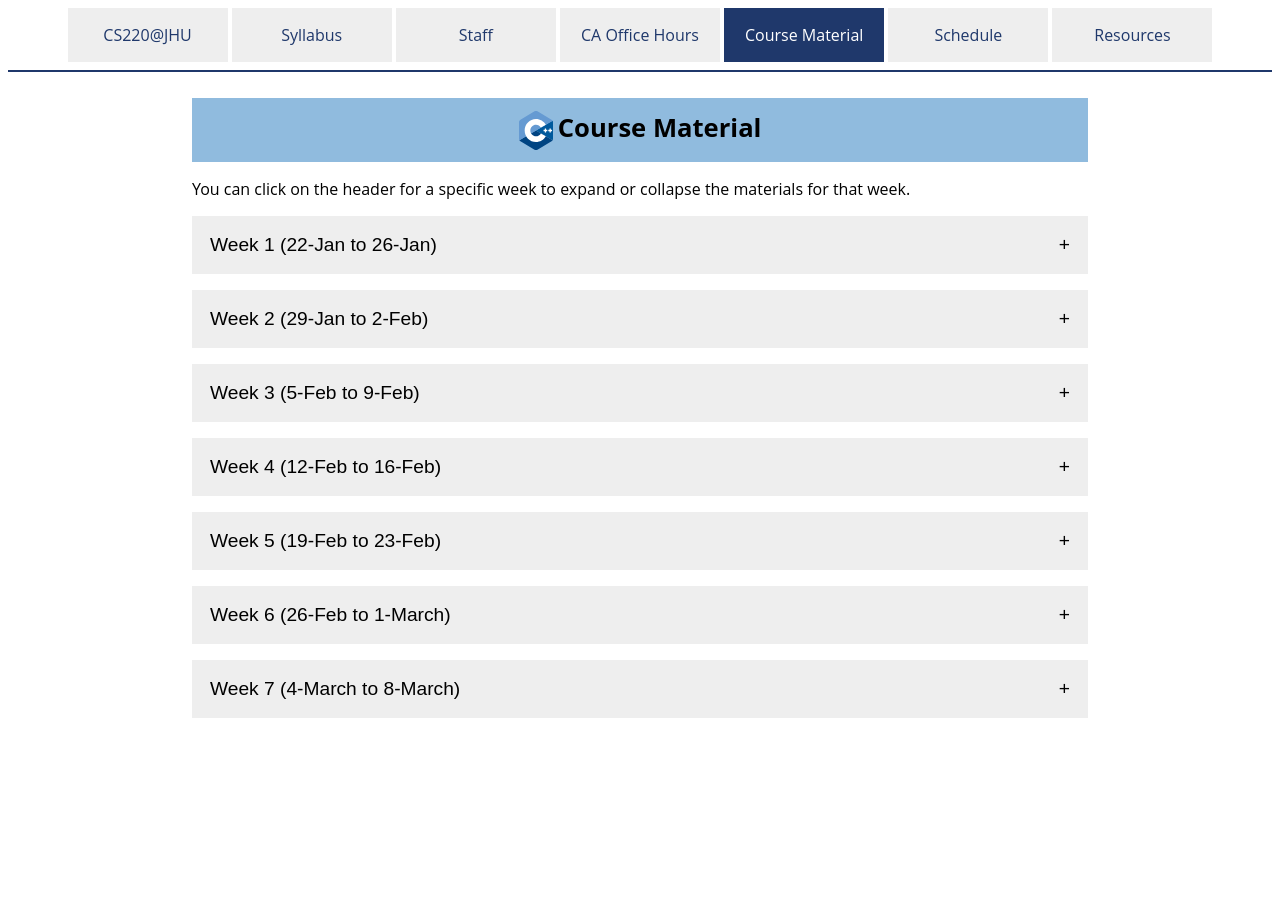
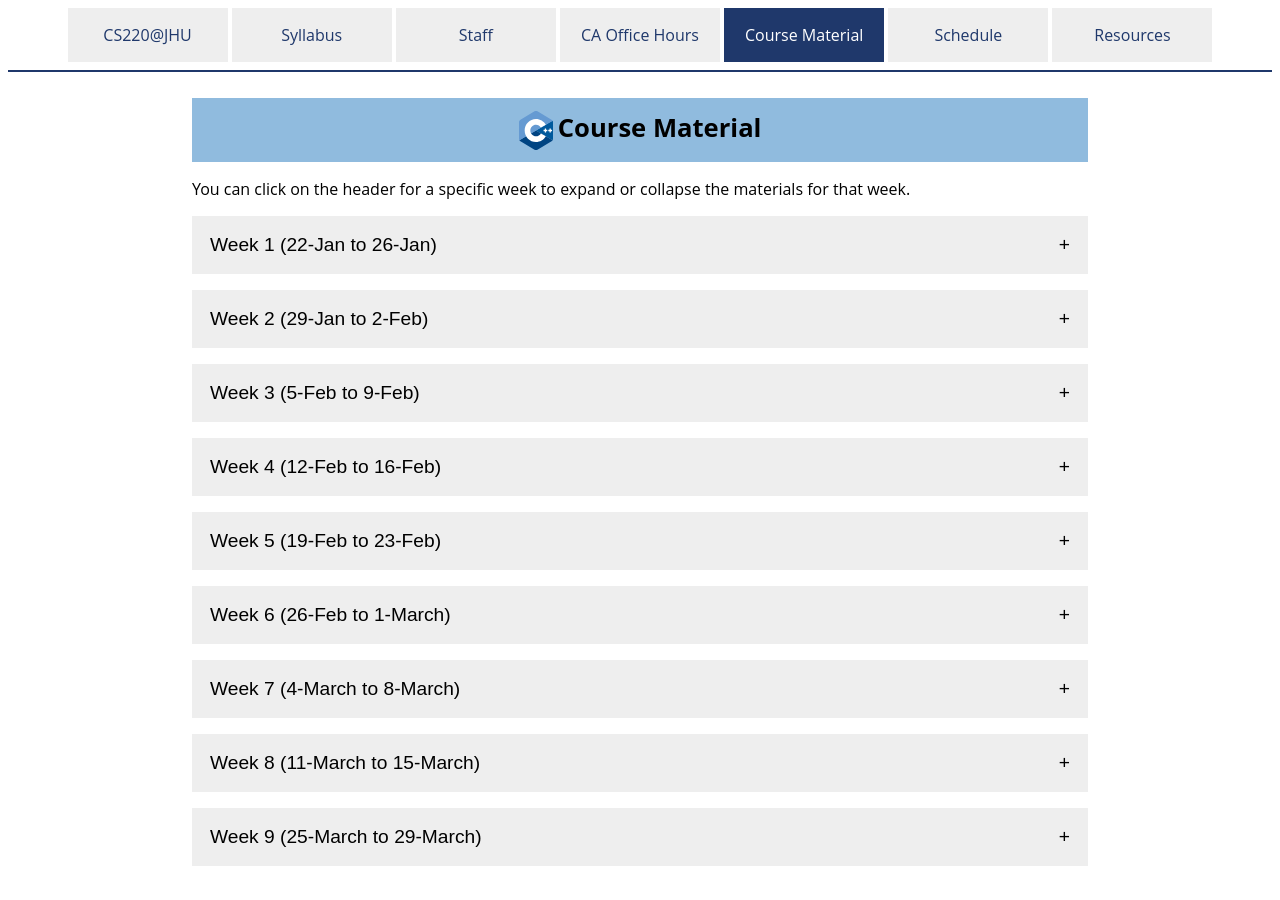
Before and after one commit to jhu-ip/cs220-f24, a Jekyll site: the page built from material.md, in a window 1280 px wide. Built offline with Jekyll 4.4.1, drawn with Linux system fonts in a browser that asks for light colours; some of the changed lines change nothing that is shown.

Commit message:
added week 8 and 9

```diff
--- a/material.md
+++ b/material.md
@@ -354,42 +354,41 @@ the materials for that week.
   </tbody>
 </table>
 </div>
-<!--
-<button type="button" id="week_8_toggle" class="week_control_button">Week 8 (16-Oct to 20-Oct)</button>
+<button type="button" id="week_8_toggle" class="week_control_button">Week 8 (11-March to 15-March)</button>
 <div id="week_8" class="collapsible">
 <table>
   <thead>
     <tr>
       <th></th>
-      <th>Day 21 (16-Oct)</th>
-      <th>Day 22 (18-Oct)</th>
-      <th>Fall Break (20-Oct)</th>
+      <th>Day 22 (11-March)</th>
+      <th>Day 23 (13-March)</th>
+      <th>Day 24 (15-March)</th>
     </tr>
   </thead>
   <tbody>
     <tr>
       <td>Videos</td>
-      <td>Midterm Exam</td>
       <td><a class='external' target='_blank' href='https://jh.hosted.panopto.com/Panopto/Pages/Viewer.aspx?id=2760c264-312d-49f2-9e43-ae2300279acb'>Introduction to C++</a><br><a class='external' target='_blank' href='https://jh.hosted.panopto.com/Panopto/Pages/Viewer.aspx?id=954ea030-61b3-482d-96e8-ae2300279a4f'>C++ Strings</a></td>
-      <td>Fall Break (no class)!</td>
+      <td><a class='external' target='_blank' href='https://jh.hosted.panopto.com/Panopto/Pages/Viewer.aspx?id=04905da6-f193-4a6e-9f3e-ae2300279736'>Introduction to STL and templates</a></td>
+      <td><a class='external' target='_blank' href='https://jh.hosted.panopto.com/Panopto/Pages/Viewer.aspx?id=c12342a6-6af3-4859-9da6-ae2300279661'>STL Containers - map, pair, and tuple</a><br><a class='external' target='_blank' href='https://jh.hosted.panopto.com/Panopto/Pages/Viewer.aspx?id=c08d312c-963d-485b-84bf-ae23002796be'>STL Algorithms</a></td>
     </tr>
     <tr>
       <td>Slides</td>
-      <td>Midterm Exam</td>
       <td><a href='slides/day22_intro_cpp.pdf'>Introduction to C++</a><br><a href='slides/day22_cpp_strings.pdf'>C++ Strings</a></td>
-      <td>N/A</td>
+      <td><a href='slides/day23_stl_templates.pdf'>Introduction to STL and templates</a></td>
+      <td><a href='slides/day24_more_stl_containers.pdf'>STL Containers - map, pair, and tuple</a><br><a href='slides/day24_stl_algorithms.pdf'>STL Algorithms</a></td>
     </tr>
     <tr>
       <td>Recap<br>Questions</td>
-      <td>N/A</td>
       <td><a href='questions/day22.html'>Day 22</a></td>
-      <td>N/A</td>
+      <td><a href='questions/day23.html'>Day 23</a></td>
+      <td><a href='questions/day24.html'>Day 24</a></td>
       </tr>
     <tr>
       <td>Exercise</td>
-      <td>N/A</td>
-      <td>Midtem Project</td>
-      <td>N/A</td>
+      <td>Midterm Project</td>
+      <td><a href='exercise/ex23.html'>Exercise 23</a></td>
+      <td><a href='exercise/ex24.html'>Exercise 24</a></td>
     </tr>
     <tr>
       <td>Additional<br>Resources</td>
@@ -400,42 +399,41 @@ the materials for that week.
   </tbody>
 </table>
 </div>
-
-<button type="button" id="week_9_toggle" class="week_control_button">Week 9 (23-Oct to 27-Oct)</button>
+<button type="button" id="week_9_toggle" class="week_control_button">Week 9 (25-March to 29-March)</button>
 <div id="week_9" class="collapsible">
 <table>
   <thead>
     <tr>
       <th></th>
-      <th>Day 23 (23-Oct)</th>
-      <th>Day 24 (25-Oct)</th>
-      <th>Day 25 (27-Oct)</th>
+      <th>Day 25 (25-March)</th>
+      <th>Day 26 (27-March)</th>
+      <th>Day 27 (29-March)</th>
     </tr>
   </thead>
   <tbody>
     <tr>
       <td>Videos</td>
-      <td><a class='external' target='_blank' href='https://jh.hosted.panopto.com/Panopto/Pages/Viewer.aspx?id=04905da6-f193-4a6e-9f3e-ae2300279736'>Introduction to STL and templates</a></td>
-      <td><a class='external' target='_blank' href='https://jh.hosted.panopto.com/Panopto/Pages/Viewer.aspx?id=c12342a6-6af3-4859-9da6-ae2300279661'>STL Containers - map, pair, and tuple</a><br><a class='external' target='_blank' href='https://jh.hosted.panopto.com/Panopto/Pages/Viewer.aspx?id=c08d312c-963d-485b-84bf-ae23002796be'>STL Algorithms</a></td>
       <td><a class='external' target='_blank' href='https://jh.hosted.panopto.com/Panopto/Pages/Viewer.aspx?id=f35cdf8e-80d0-4d88-b9e3-ae2300279562'>C++ I/O stream and stringstream</a><br><a class='external' target='_blank' href='https://jh.hosted.panopto.com/Panopto/Pages/Viewer.aspx?id=090adf84-0330-4c2f-9c73-ae230027a599'>Intro to Object Oriented Programming</a></td>
+      <td><a class='external' target='_blank' href='https://jh.hosted.panopto.com/Panopto/Pages/Viewer.aspx?id=4fcd7033-f754-429f-b55b-ae230027a516'>C++ Reference</a><br><a class='external' target='_blank' href='https://jh.hosted.panopto.com/Panopto/Pages/Viewer.aspx?id=d9978853-6c9b-4cc3-b62d-ae230027a4cc'>C++ Dynamic Memory Allocation</a></td>
+      <td><a class='external' target='_blank' href='https://jh.hosted.panopto.com/Panopto/Pages/Viewer.aspx?id=5a1a7afe-6165-4e33-9567-ae230027a431'>C++ Classes</a><br><a class='external' target='_blank' href='https://jh.hosted.panopto.com/Panopto/Pages/Viewer.aspx?id=0e485b33-028d-45e6-be18-ae230027a3d3'>Default Constructors</a></td>
     </tr>
     <tr>
       <td>Slides</td>
-      <td><a href='slides/day23_stl_templates.pdf'>Introduction to STL and templates</a></td>
-      <td><a href='slides/day24_more_stl_containers.pdf'>STL Containers - map, pair, and tuple</a><br><a href='slides/day24_stl_algorithms.pdf'>STL Algorithms</a></td>
       <td><a href='slides/day25_cpp_file_io_stringstream.pdf'>C++ I/O stream and stringstream</a><br><a href='slides/day25_intro_to_oo.pdf'>Intro to Object Oriented Programming</a></td>
+      <td><a href='slides/day26_cpp_reference.pdf'>References</a><br><a href='slides/day26_dynamic_memory_allocation.pdf'>Dynamic Memory Allocation</a></td>
+      <td><a href='slides/day27_cpp_classes.pdf'>C++ Classes</a><br><a href='slides/day27_default_constructor.pdf'>Default Constructors</a></td>
     </tr>
     <tr>
       <td>Recap<br>Questions</td>
-      <td><a href='questions/day23.html'>Day 23</a></td>
-      <td><a href='questions/day24.html'>Day 24</a></td>
       <td><a href='questions/day25.html'>Day 25</a></td>
+      <td><a href='questions/day26.html'>Day 26</a></td>
+      <td><a href='questions/day27.html'>Day 27</a></td>
     </tr>
     <tr>
       <td>Exercise</td>
-      <td><a href='exercise/ex23.html'>Exercise 23</a></td>
-      <td><a href='exercise/ex24.html'>Exercise 24</a></td>
       <td><a href='exercise/ex25.html'>Exercise 25</a></td>
+      <td><a href='exercise/ex26.html'>Exercise 26</a></td>
+      <td><a href='exercise/ex27.html'>Exercise 27</a></td>
     </tr>
     <tr>
       <td>Additional<br>Resources</td>
@@ -446,7 +444,7 @@ the materials for that week.
   </tbody>
 </table>
 </div>
-
+<!--
 <button type="button" id="week_10_toggle" class="week_control_button">Week 10 (30-Oct to 3-Nov)</button>
 <div id="week_10" class="collapsible">
 <table>
@@ -461,14 +459,10 @@ the materials for that week.
   <tbody>
     <tr>
       <td>Videos</td>
-      <td><a class='external' target='_blank' href='https://jh.hosted.panopto.com/Panopto/Pages/Viewer.aspx?id=4fcd7033-f754-429f-b55b-ae230027a516'>C++ Reference</a><br><a class='external' target='_blank' href='https://jh.hosted.panopto.com/Panopto/Pages/Viewer.aspx?id=d9978853-6c9b-4cc3-b62d-ae230027a4cc'>C++ Dynamic Memory Allocation</a></td>
-      <td><a class='external' target='_blank' href='https://jh.hosted.panopto.com/Panopto/Pages/Viewer.aspx?id=5a1a7afe-6165-4e33-9567-ae230027a431'>C++ Classes</a><br><a class='external' target='_blank' href='https://jh.hosted.panopto.com/Panopto/Pages/Viewer.aspx?id=0e485b33-028d-45e6-be18-ae230027a3d3'>Default Constructors</a></td>
       <td><a class='external' target='_blank' href='https://jh.hosted.panopto.com/Panopto/Pages/Viewer.aspx?id=62080530-d06e-4a0e-be06-ae230027a050'>Constructors and default arguments</a><br><a class='external' target='_blank' href='https://jh.hosted.panopto.com/Panopto/Pages/Viewer.aspx?id=2ea9792a-afab-4319-85f1-ae2300279fe3'>Destructors</a></td>
     </tr>
     <tr>
       <td>Slides</td>
-      <td><a href='slides/day26_cpp_reference.pdf'>References</a><br><a href='slides/day26_dynamic_memory_allocation.pdf'>Dynamic Memory Allocation</a></td>
-      <td><a href='slides/day27_cpp_classes.pdf'>C++ Classes</a><br><a href='slides/day27_default_constructor.pdf'>Default Constructors</a></td>
       <td><a href='slides/day28_constructors.pdf'>Constructors and default arguments</a><br><a href='slides/day28_destructors.pdf'>Destructors</a></td>
     </tr>
     <tr>
```
